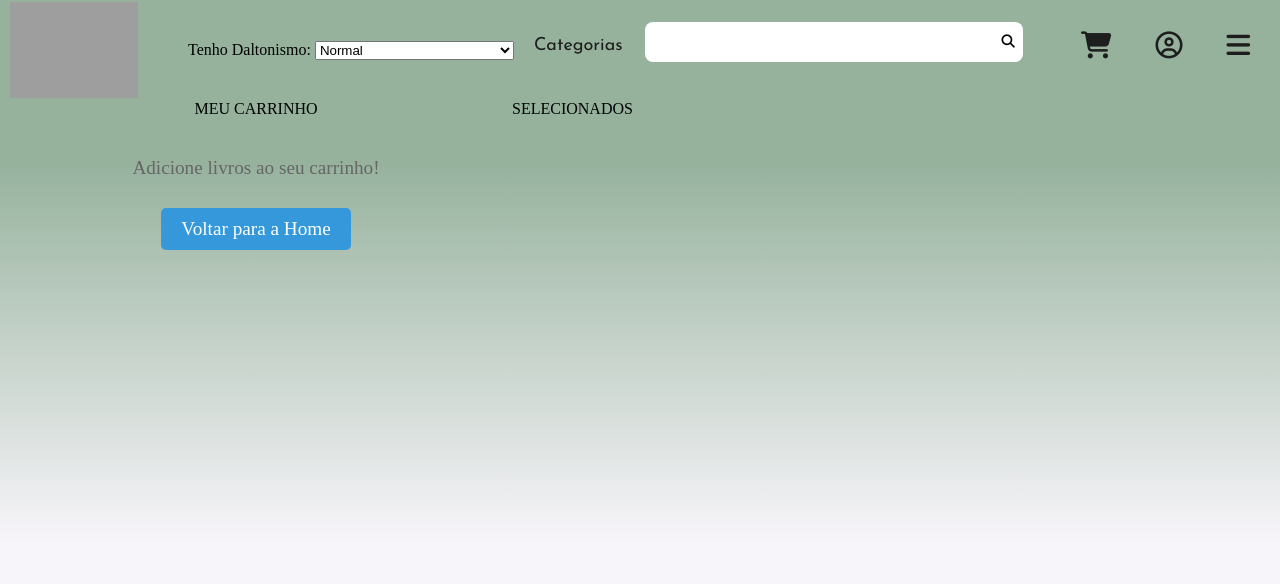
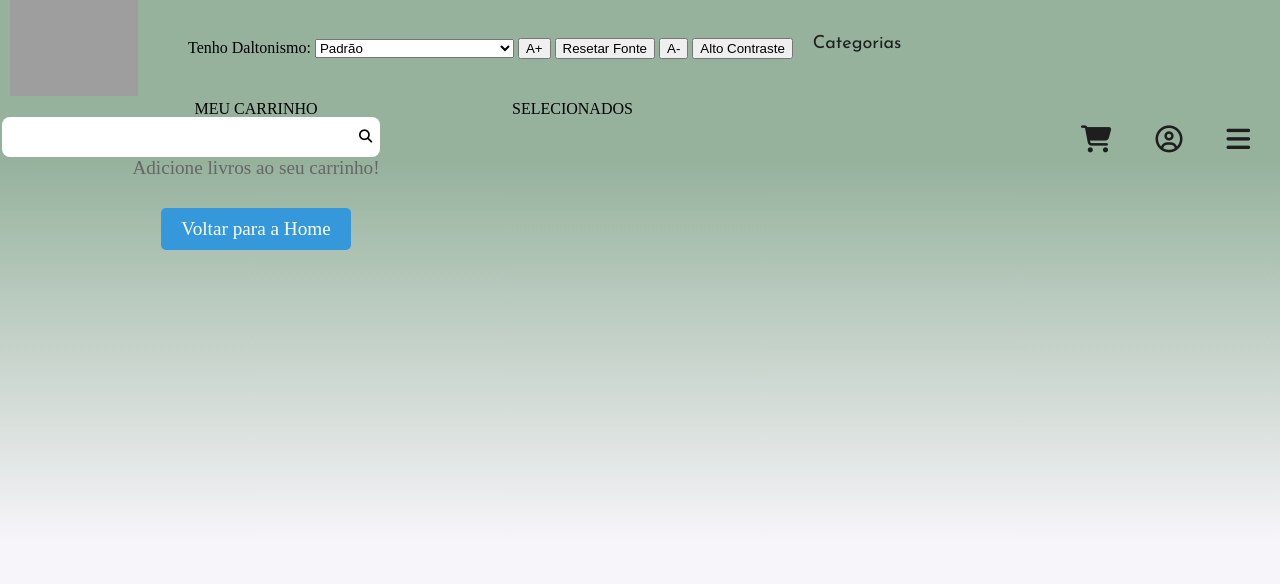
Before and after one commit to osakirii/bookersgalaxy_src, a PHP site: page /carrinho.php in a window 1280 px wide. Shown: the top 584 px of the page. Run offline with PHP 8.4, Linux system fonts and the light colour scheme; data comes from the database, SQL or seed files in the repository; some libraries are stand-ins or nearby versions; some web fonts are replaced; grey boxes are pictures that could not be loaded.

Commit message:
Update com funcs novas no Header

```diff
--- a/bookersgalaxy/modulos/header.php
+++ b/bookersgalaxy/modulos/header.php
@@ -1,5 +1,7 @@
 <?php
-include_once("callimg.php");
+if (!function_exists('Busca')) {
+    include_once("callimg.php"); // Inclui `functions.php` se `Busca` não estiver definida
+}
 if (isset($_COOKIE['filtro_daltonismo'])) {
     $filtroDaltonismo = $_COOKIE['filtro_daltonismo'];
     echo '<body class="' . htmlspecialchars($filtroDaltonismo) . '">';
@@ -15,7 +17,7 @@ if (isset($_COOKIE['filtro_daltonismo'])) {
     <meta charset="UTF-8">
     <meta name="viewport" content="width=device-width, initial-scale=1.0">
     <link rel="stylesheet" href="css/modulos.css">
-    <script src="https://kit.fontawesome.com/7162ac436f.js"
+        <script src="https://kit.fontawesome.com/7162ac436f.js"
         crossorigin="anonymous"></script>
     <script src="js/modulos.js"></script>
 </head>
@@ -25,21 +27,21 @@ if (isset($_COOKIE['filtro_daltonismo'])) {
     <nav id="navbar">
         <div id="nav-content">
             <a href="javascript:void(0)" id="closebtn" onclick="closeNav()"><i class="fas fa-xmark"></i></a>
-            <a href="index.php"><img src="<?php echo Busca(1) ?>"></a>
+            <a href="/bookersgalaxy/index.php"><img src="<?php echo Busca(1) ?>"></a>
             <a href="#">Tenho Daltonismo</a>
             <a href="categorias.php">Categorias</a>
             <a href="#">Lançamentos</a>
             <a href="favoritos.php">Favoritos</a>
-            <a href="carrinho.php">Carrinho</a>
-            <a href="perfil.php">Meu perfil</a>
+            <a href="/bookersgalaxy/compra/carrinho.php">Carrinho</a>
+            <a href="#">Meu perfil</a>
         </div>
         <div id="nav-rodape">
             <?php
             if (isset($_SESSION['Nivel_acesso']) && $_SESSION['Nivel_acesso'] == 1) {
-                echo '<a href="adm.php"><i class="fas fa-laptop-code"></i> Administração</a>';
+                echo '<a href="/bookersgalaxy/adm.php"><i class="fas fa-laptop-code"></i> Administração</a>';
             }
             ?>
-            <a href="adm.php"><i class="fas fa-laptop-code"></i> Administração</a>
+            <a href="/bookersgalaxy/adm.php"><i class="fas fa-laptop-code"></i> Administração</a>
             <a href="#"><i class="fas fa-gear"></i> Configurações</a>
             <a href="#"><i class="far fa-circle-question"></i> Ajuda</a>
             <a href="#"><i class="far fa-comments"></i> Fale Conosco</a>
@@ -51,24 +53,29 @@ if (isset($_COOKIE['filtro_daltonismo'])) {
     <div id="header-gradiente"></div>
 
     <header id="header">
-        <a href="index.php" style="margin: 0; padding : 0;"><img src="<?php echo Busca(1) ?>"></a>
+        <a href="/bookersgalaxy/index.php" style="margin: 0; padding : 0;"><img src="<?php echo Busca(1) ?>"></a>
         <div>
             <label for="filtro-daltonismo">Tenho Daltonismo:</label>
             <select id="filtro-daltonismo">
-                <option value="">Normal</option>
+                <option value="">Padrão</option>
                 <option value="correcaopro-protanopia">Correção para Protanopia</option>
                 <option value="correcaopro-deuteranopia">Correção para Deuteranopia</option>
                 <option value="correcaopro-tritanopia">Correção para Tritanopia</option>
                 <option value="correcaopro-monocromacia">Correção para Monocromacia</option>
             </select>
+            <button onclick="ajustarFonte(1)">A+</button>
+            <button onclick="resetarFonte()">Resetar Fonte</button>
+            <button onclick="ajustarFonte(-1)">A-</button>
+            <button onclick="toggleContraste()">Alto Contraste</button>
+
         </div>
-        <a href="categorias.php">Categorias</a>
+        <a href="/bookersgalaxy/categorias.php">Categorias</a>
         <form id="headerform">
             <input size="40" id="searchbar" onfocus="pesquisafocus()" onblur="pesquisablur()"><button type="submit" onclick="openSearchBar()"><i class="fas fa-magnifying-glass"></i></button>
         </form>
         <div id="header-container">
-            <a href="carrinho.php"><i class="fas fa-cart-shopping"></i></a>
-            <a href="perfil.php"><i class="far fa-circle-user"></i></a>
+            <a href="/bookersgalaxy/compra/carrinho.php"><i class="fas fa-cart-shopping"></i></a>
+            <a href="#"><i class="far fa-circle-user"></i></a>
             <a href="#" id="header-bars" onclick="openNav()"><i class="fas fa-bars bars"></i></a>
         </div>
     </header>
@@ -104,6 +111,39 @@ if (isset($_COOKIE['filtro_daltonismo'])) {
             }
             document.cookie = name + "=" + (value || "") + expires + "; path=/";
         }
+        const body = document.querySelector('body');
+    const tamanhoPadrao = 20; // Tamanho base da fonte
+
+    function ajustarFonte(direcao) {
+        let tamanhoAtual = parseFloat(window.getComputedStyle(body).fontSize);
+        let novoTamanho = tamanhoAtual + direcao;
+        body.style.fontSize = novoTamanho + 'px';
+        localStorage.setItem('fonteTamanho', novoTamanho); // Armazena o ajuste no localStorage
+    }
+
+    // Aplica tamanho armazenado ao recarregar
+    window.addEventListener('load', () => {
+        let fonteSalva = localStorage.getItem('fonteTamanho');
+        if (fonteSalva) {
+            body.style.fontSize = fonteSalva + 'px';
+        }
+    });
+    function toggleContraste() {
+        document.body.classList.toggle('alto-contraste');
+        localStorage.setItem('contrasteAtivo', document.body.classList.contains('alto-contraste'));
+    }
+
+    // Aplica o contraste armazenado ao recarregar
+    window.addEventListener('load', () => {
+        if (localStorage.getItem('contrasteAtivo') === 'true') {
+            document.body.classList.add('alto-contraste');
+        }
+    });
+    function resetarFonte() {
+    body.style.fontSize = '16px';  // Define o tamanho da fonte para o padrão
+    localStorage.removeItem('fonteTamanho'); // Remove o ajuste de tamanho salvo
+    setCookie('filtro_daltonismo', "", -1); // Opcional: se desejar também limpar o cookie
+}
     </script>
 </body>
 
```
